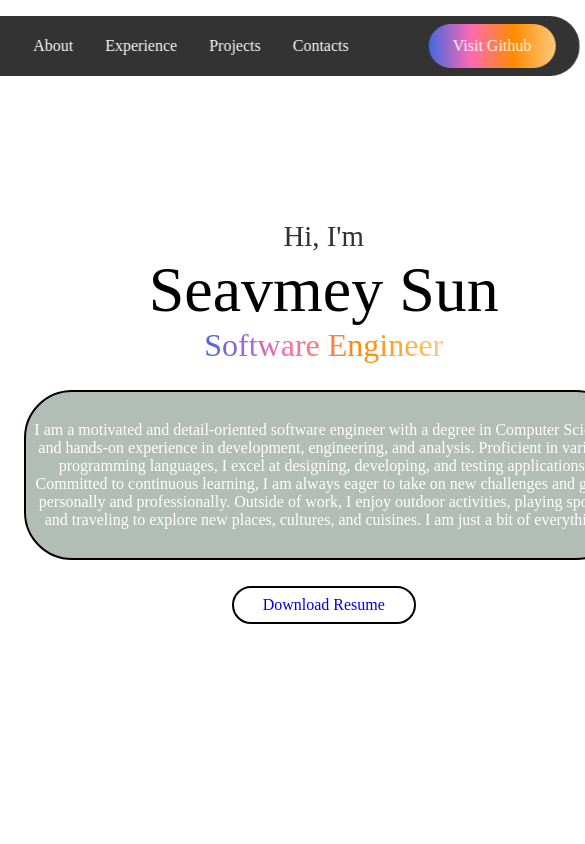
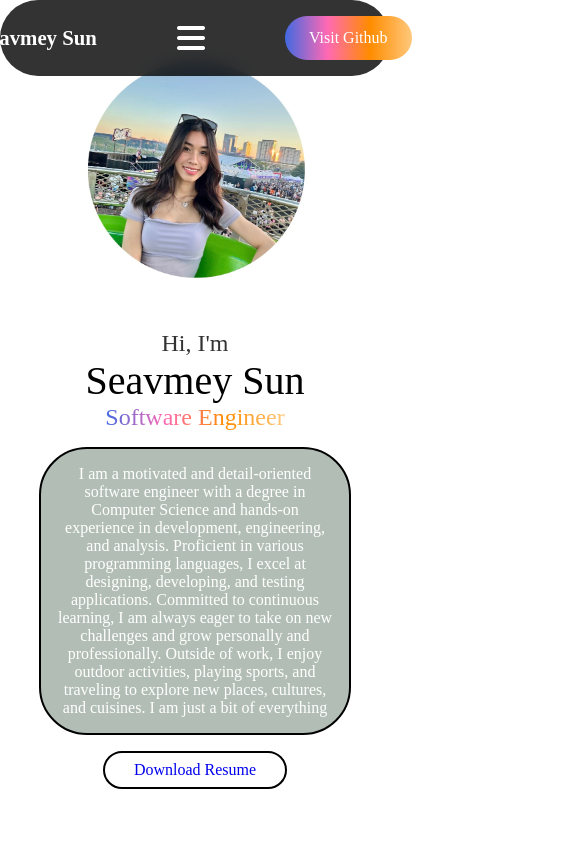
Before and after one commit to ssun-studio/Portfolio, a plain HTML site: page index.html in a window 390 px wide. Shown: the top 844 px of the page, 585 px wide, since content can reach past the window. Drawn offline with Linux system fonts and the light colour scheme.

Commit message:
Add files via upload

```diff
--- a/style.css
+++ b/style.css
@@ -259,3 +259,134 @@ section{
 .socials i:hover{
     transform: scale(1.1);
 }
+
+
+@media screen and (max-width: 768px) {
+    header {
+        position: fixed;
+        top: 0;
+        left: 0;
+        right: 0;
+        transform: none;
+        padding: 1rem;
+    }
+    /* General Styles for About Section */
+.about {
+    display: flex;
+    align-items: center;
+    justify-content: center;
+    flex-direction: row; /* Default for larger screens */
+    gap: 10rem;
+    text-align: center;
+}
+
+.about .about-container {
+    display: flex;
+    align-items: center;
+    justify-content: center;
+    gap: 10rem;
+}
+
+.about img {
+    width: 25vw; /* Default width for larger screens */
+    border-radius: 20%;
+}
+
+/* Mobile View - Adjustments for smaller screens */
+@media screen and (max-width: 768px) {
+    /* Make the about section more compact for mobile */
+    .box {
+        width: 80%; /* Make the box take up more width on smaller screens */
+        height: auto; /* Allow the height to adjust automatically */
+        padding: 1rem; /* Add padding inside the box */
+        font-size: 1rem; /* Reduce font size for mobile */
+    }
+
+    .box .btn {
+        padding: 0.5rem 1rem; /* Adjust button size inside the box */
+    }
+    .about {
+        flex-direction: column; /* Stack content vertically on mobile */
+        gap: 2rem; /* Reduce space between image and text */
+        padding: 2rem 0; /* Add padding for better spacing */
+    }
+
+    .about .about-container {
+        flex-direction: column; /* Stack content vertically */
+        gap: 2rem; /* Reduce space between the elements */
+    }
+
+    .about img {
+        width: 60vw; /* Increase image size to fill more space on mobile */
+        max-width: 80%; /* Ensure the image doesn't stretch too large */
+        border-radius: 15%; /* Slightly smaller border-radius for better fit */
+    }
+
+    .info-box {
+        gap: 1rem; /* Reduce gap in the info-box for better fit on mobile */
+    }
+
+    .info-box h1 {
+        font-size: 2.5rem; /* Smaller font size for h1 */
+    }
+
+    .info-box h3 {
+        font-size: 1.5rem; /* Smaller font size for h3 */
+    }
+
+    .info-box span {
+        font-size: 1.5rem; /* Smaller font size for span */
+    }
+}
+.nav-links {
+        display: none; /* Hide navigation links */
+    }
+
+    #menu-icon {
+        display: block;
+    }
+
+    .experience-info {
+        display: flex;
+        flex-direction: column; /* Stack items vertically */
+        justify-content: center;
+        align-items: center;
+        gap: 2rem;
+        min-height: auto;
+        text-align: center;
+    }
+
+    .experience-info img {
+        width: 50vw; /* Make images bigger for mobile */
+        border-radius: 3rem;
+    }
+
+    .section-title {
+        font-size: 2rem; /* Smaller font size for section title */
+        margin-bottom: 2rem;
+    }
+
+    .grid {
+        display: grid;
+        grid-template-columns: 1fr; /* Stack the grid items vertically */
+        gap: 2rem;
+    }
+
+    .grid-card {
+        padding: 2rem; /* Reduce padding for mobile */
+        text-align: center;
+    }
+
+    .project-grid {
+        display: flex;
+        flex-direction: column; /* Stack project items vertically */
+    }
+
+    .project-card {
+        padding: 2rem; /* Adjust padding for mobile */
+    }
+
+    .socials {
+        gap: 2rem; /* Reduce gap between social icons */
+    }
+}
```
